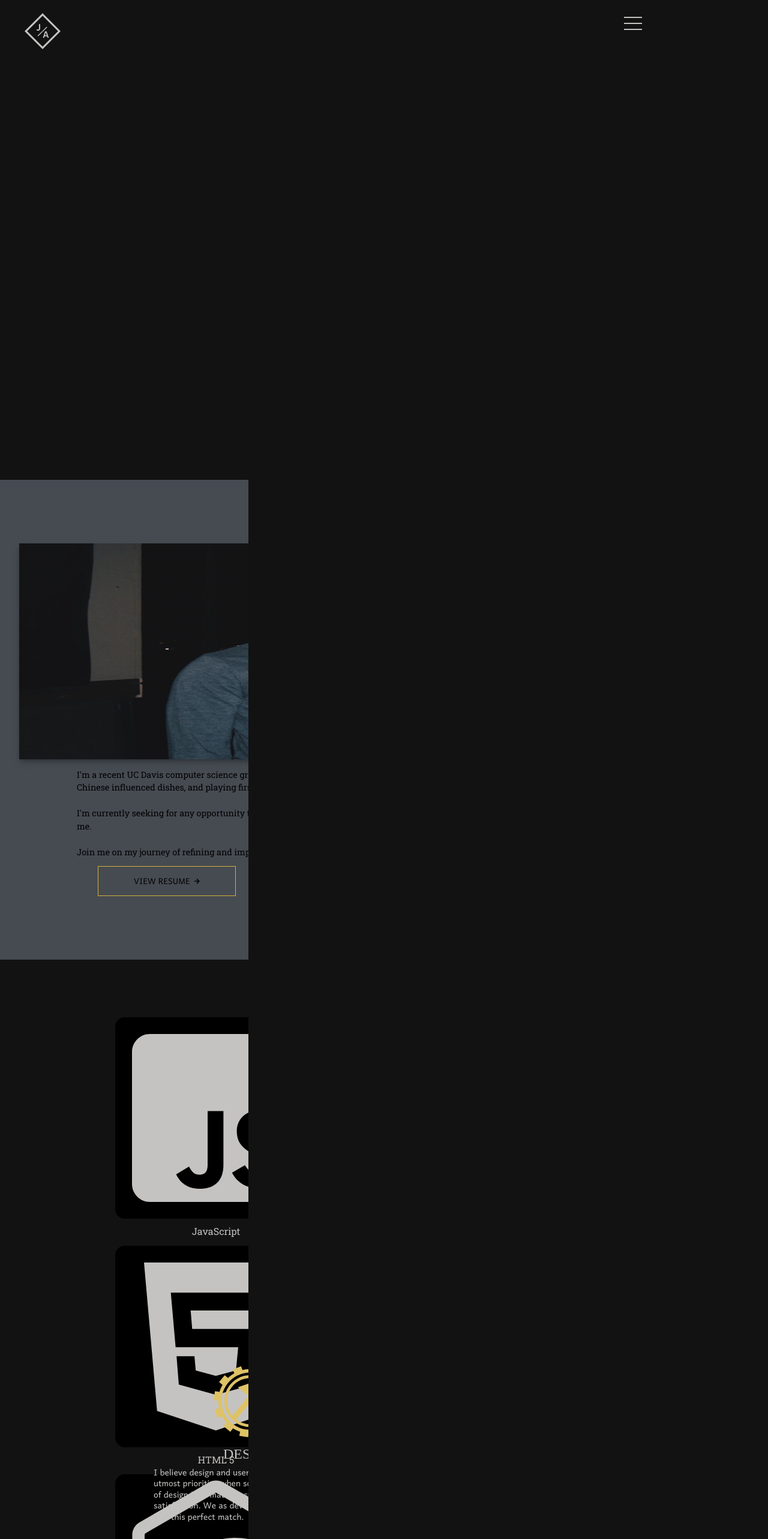
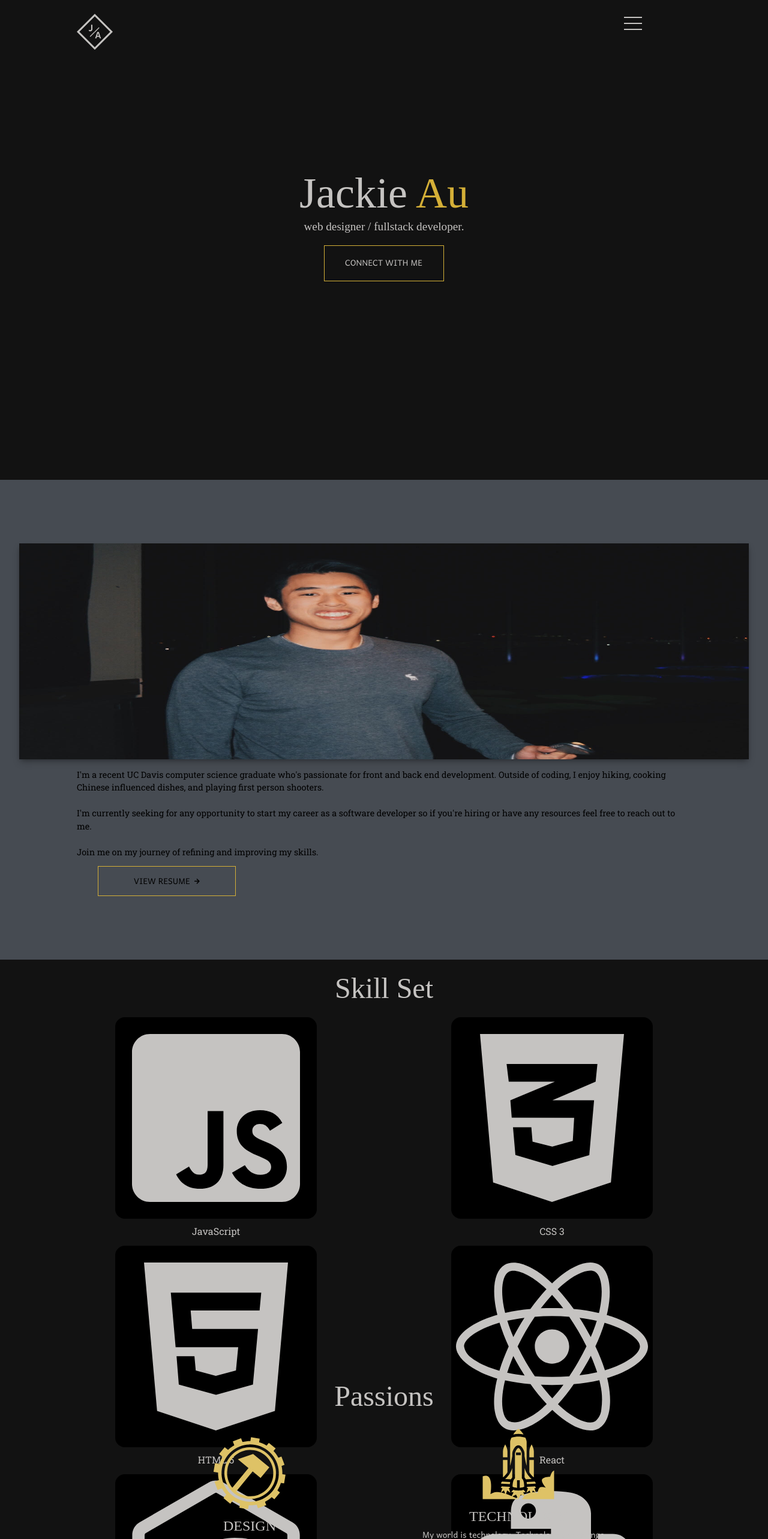
Before and after one commit to ausomely/personal-website, a React (Create React App) app: page / in a window 1280 px wide. Shown: the top 2566 px of the page at 60% size. Built offline with nearby package versions, Linux system fonts and the light colour scheme; a web font is replaced by a local one.

Commit message:
iPhone X media query added

```diff
--- a/src/App.css
+++ b/src/App.css
@@ -921,7 +921,7 @@
 }
 
 /* iPhone 6, 7, 8 */
-@media only screen and (min-device-width: 375px) and (max-device-height: 667px) {
+@media only screen and (min-device-width: 375px) and (max-device-width: 667px) {
   /* Styles */
   html, body {
     width: 375px;
@@ -1135,7 +1135,7 @@
 }
 
 /* iPhone 6, 7, 8 Plus */
-@media only screen and (min-device-width: 414px) and (max-device-height: 736px) {
+@media only screen and (min-device-width: 414px) and (max-device-width: 736px) {
   /* Styles */
   html, body {
     width: 414px;
@@ -1348,8 +1348,8 @@
   }
 }
 
-  /* iPhone X, 11, 12 */
-  @media only screen and (min-device-width: 375px) and (max-device-height: 844px) {
+/* iPhone X */
+@media only screen and (min-device-width: 375px) and (max-device-width: 812px) {
   /* Styles */
   html, body {
     overflow-x: hidden !important;
@@ -1425,7 +1425,7 @@
   /* Skills */
 
   #skills-container {
-      height: 70vh;
+    height: 85vh;
   }
 
   #skills-header {
@@ -1451,7 +1451,7 @@
   /* Passions */
 
   #passion-container {
-      height: 145vh;
+    height: 150vh;
   }
 
   #passion-header {
```
Lines whose indentation alone changed are shown as unchanged.
